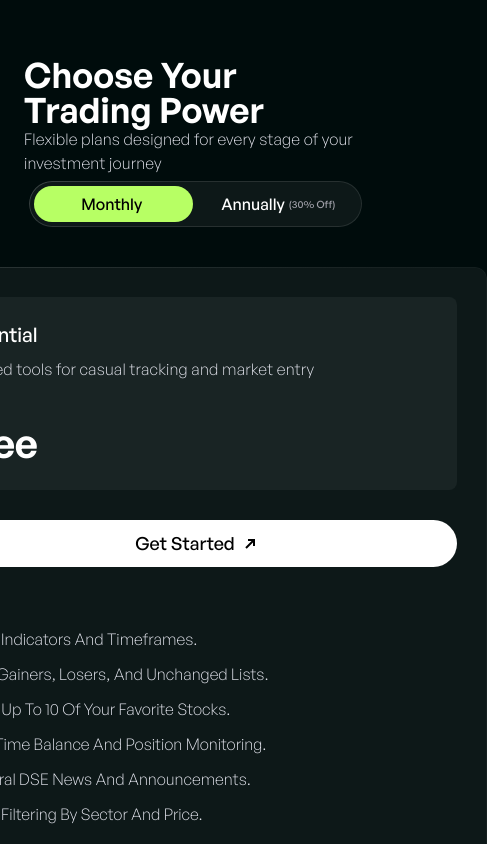
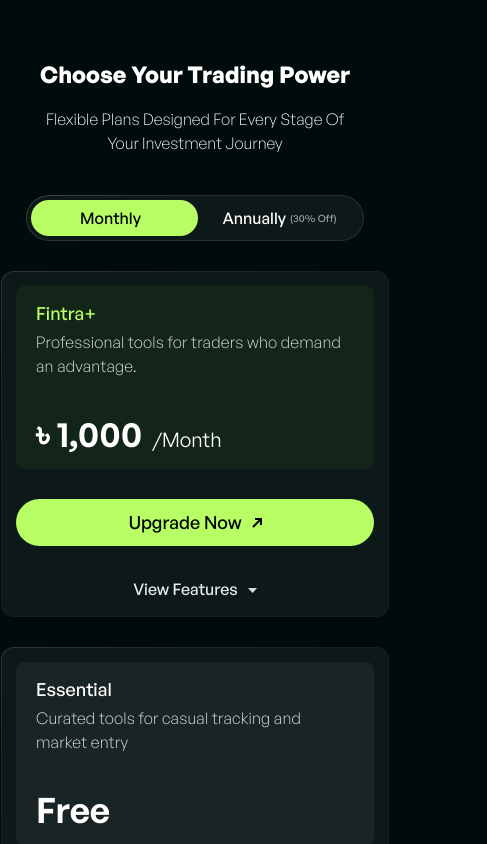
Before and after one commit to Arif26761/fintra0.1-frontend, a Next.js app: page / in a window 390 px wide. Shown: the part 2240-3084 px from the top of the page, 487 px wide, since content can reach past the window. Built offline with nearby package versions, Linux system fonts and the light colour scheme.

Commit message:
Mobile Pricing plan generated

```diff
--- a/src/components/LandingPage/BillingToggle.jsx
+++ b/src/components/LandingPage/BillingToggle.jsx
@@ -1,13 +1,13 @@
 'use client';
 
 const OPTIONS = [
-  { id: 'monthly', label: 'Monthly', size: 'w-39.75 font-medium' },
-  { id: 'annually', label: 'Annually', note: '(30% Off)', size: 'w-38.5 font-medium' },
+  { id: 'monthly', label: 'Monthly', size: 'lg:w-39.75' },
+  { id: 'annually', label: 'Annually', note: '(30% Off)', size: 'lg:w-38.5' },
 ];
 
 const PILL = {
-  monthly: 'left-1.25 w-39.75',
-  annually: 'left-42 w-38.5',
+  monthly: 'left-1.375 w-41.75 lg:left-1.25 lg:w-39.75',
+  annually: 'left-41.25 w-41.75 lg:left-42 lg:w-38.5',
 };
 
 export default function BillingToggle({ value, onChange }) {
@@ -15,11 +15,11 @@
     <div
       role="group"
       aria-label="Billing period"
-      className="gradient-ring no-ring-hover relative flex h-11.5 w-83.25 shrink-0 items-center gap-2.5 rounded-pill shadow-[inset_0_0_0_1px_rgb(255_255_255/0.08)] bg-bg-card p-1.25"
+      className="gradient-ring no-ring-hover relative flex h-11.5 w-90.875 shrink-0 items-center gap-2.5 rounded-pill shadow-[inset_0_0_0_1px_rgb(255_255_255/0.08)] bg-bg-card p-1.25 lg:w-83.25"
     >
       <span
         aria-hidden="true"
-        className={`absolute top-1.25 w-39.75 h-9 rounded-pill items-center bg-brand transition-all duration-300 ${PILL[value]}`}
+        className={`absolute top-1.25 h-9 rounded-pill bg-brand transition-all duration-300 ${PILL[value]}`}
       />
 
       {OPTIONS.map((option) => (
--- a/src/components/LandingPage/FaqItem.jsx
+++ b/src/components/LandingPage/FaqItem.jsx
@@ -1,21 +1,7 @@
 'use client';
 
 import Image from 'next/image';
-
-// 16x9 solid triangle — Figma "Vector", fill #a1a1aa.
-function Caret({ open }) {
-  return (
-    <svg
-      viewBox="0 0 16 9"
-      aria-hidden="true"
-      className={`h-2.25 w-4 shrink-0 text-ink-muted transition-transform duration-300 linear ${
-        open ? 'rotate-180' : ''
-      }`}
-    >
-      <path d="M0 0h16L8 9z" fill="currentColor" />
-    </svg>
-  );
-}
+import Caret from '../common/Icon/Caret';
 
 export default function FaqItem({ id, question, answer, open, onToggle }) {
   return (
--- /dev/null
+++ b/src/components/LandingPage/PlanFeatures.jsx
@@ -0,0 +1,51 @@
+'use client';
+
+import { useState } from 'react';
+import Check from '@/components/common/Check';
+import Caret from '../common/Icon/Caret';
+
+export default function PlanFeatures({ featured, featuresLabel, features }) {
+  const [open, setOpen] = useState(false);
+
+  return (
+    <div className={`relative z-40 flex w-full flex-col ${open ? 'pb-1.25 lg:pb-0' : ''}`}>
+      {/* Frame 883 — 333.5x26, mobile only. Desktop shows the list unconditionally. */}
+      <button
+        type="button"
+        onClick={() => setOpen((v) => !v)}
+        aria-expanded={open}
+        className="flex h-6.5 w-full items-center justify-center gap-2.5 py-1.25 text-base leading-4 font-medium text-ink-soft capitalize lg:hidden"
+      >
+        View Features
+        <Caret open={open} className="mt-0.75 h-[5.14px] w-2.25 text-[#d9d9d9]" />
+      </button>
+
+      <div
+        className={`grid transition-[grid-template-rows] duration-300 ease-linear lg:grid-rows-[1fr] ${
+          open ? 'grid-rows-[1fr]' : 'grid-rows-[0fr]'
+        }`}
+      >
+        <div className="overflow-hidden">
+          {/* Frame 887 — pad 0 10px on mobile, flush on desktop */}
+          <div className="flex w-full flex-col gap-3.75 px-2.5 pt-3.75 lg:px-0 lg:pt-0">
+            <p className="hidden text-base leading-4 font-medium text-ink-soft capitalize lg:block">
+              {featuresLabel}
+            </p>
+
+            {/* Frame 854 — gap 13 */}
+            <ul className="flex w-full flex-col gap-3.25">
+              {features.map((feature) => (
+                <li key={feature} className="flex w-full items-start gap-4.5 lg:h-5.5">
+                  <Check className={featured ? 'text-brand' : 'text-ink'} />
+                  <span className="text-base leading-5.5 font-light text-ink-soft capitalize">
+                    {feature}
+                  </span>
+                </li>
+              ))}
+            </ul>
+          </div>
+        </div>
+      </div>
+    </div>
+  );
+}
--- a/src/components/LandingPage/Pricing.jsx
+++ b/src/components/LandingPage/Pricing.jsx
@@ -2,13 +2,16 @@
 
 export default function Pricing() {
   return (
-    <section data-section="pricing" className="flex w-full max-w-360 flex-col items-center gap-10">
-      <div className="flex h-21 w-full items-center px-6 lg:px-30.25">
-        <div className="flex h-full w-full max-w-299.5 flex-col items-center justify-between">
-          <h2 className="text-3xl leading-8.75 font-semibold text-ink capitalize">
+    <section
+      data-section="pricing"
+      className="flex w-97 lg:w-full max-w-360 flex-col items-center gap-10"
+    >
+      <div className="flex h-24.5 w-full items-center justify-center px-5 lg:h-21 lg:px-30.25">
+        <div className="flex h-full w-78 flex-col gap-3.75 text-center lg:w-full lg:max-w-299.5 lg:items-center lg:justify-between lg:gap-0">
+          <h2 className="text-[23px] leading-8.75 font-bold text-ink capitalize lg:text-3xl lg:font-semibold">
             Choose Your Trading Power
           </h2>
-          <p className="text-base leading-6 font-light tracking-[0.16px] text-ink-soft">
+          <p className="text-base leading-6 font-light text-ink capitalize lg:tracking-[0.16px] lg:text-ink-soft lg:normal-case">
             Flexible plans designed for every stage of your investment journey
           </p>
         </div>
--- a/src/components/LandingPage/PricingCard.jsx
+++ b/src/components/LandingPage/PricingCard.jsx
@@ -2,6 +2,7 @@
 import ArrowUpRight from '@/components/common/Icon/ArrowUpRight';
 import Button from '@/components/common/Button';
 import Check from '@/components/common/Check';
+import PlanFeatures from './PlanFeatures';
 
 export default function PricingCard({
   name,
@@ -18,7 +19,8 @@
 
   return (
     <div
-      className={`gradient-ring group relative flex h-155.75 w-145.75 shrink-0 flex-col gap-7.5 overflow-hidden rounded-md bg-bg-card p-7.5 transition-all duration-300 ${
+      // card root
+      className={`gradient-ring group relative flex w-90.875 shrink-0 flex-col gap-7.5 overflow-hidden rounded-md bg-bg-card p-3.75 transition-all duration-300 lg:h-155.75 lg:w-145.75 lg:p-7.5 ${
         featured ? '' : 'ring-hover-white'
       }`}
     >
@@ -32,13 +34,15 @@
       />
 
       <div
-        className={`relative z-10 flex w-full flex-col gap-8.75 rounded-sm p-5 ${
+        // header box — pad 15/20 mobile, 20 all round desktop
+        className={`relative z-10 flex w-full flex-col gap-8.75 rounded-sm px-5 py-3.75 lg:p-5 ${
           featured ? 'bg-surface-alt' : 'bg-surface'
         }`}
       >
         <div className="flex w-full flex-col gap-1.25">
           <h3
-            className={`text-xl leading-8.75 font-medium capitalize ${
+            // name  18/24 → 20/35
+            className={`text-lg leading-6 font-medium capitalize lg:text-xl lg:leading-8.75 ${
               featured ? 'text-brand' : 'text-ink'
             }`}
           >
@@ -50,7 +54,7 @@
         </div>
 
         <p className="flex w-full items-center justify-between capitalize">
-          <span className="flex items-baseline gap-2.5 text-4xl leading-13.5 font-semibold text-ink">
+          <span className="flex items-baseline gap-2.5 text-3xl leading-10.25 font-semibold text-ink lg:text-4xl lg:leading-13.5">
             {price}
             {priceUnit && <span className="text-xl leading-none font-normal">{priceUnit}</span>}
           </span>
@@ -70,20 +74,7 @@
         </Button>
       </div>
 
-      <div className="relative z-40 flex w-full flex-col gap-3.75">
-        <p className="text-base leading-4 font-medium text-ink-soft capitalize">{featuresLabel}</p>
-
-        <ul className="flex w-full flex-col gap-3.25">
-          {features.map((feature) => (
-            <li key={feature} className="flex h-5.5 w-full gap-4.5">
-              <Check className={featured ? 'text-brand' : 'text-ink'} />
-              <span className="text-base leading-5.5 font-light text-ink-soft capitalize">
-                {feature}
-              </span>
-            </li>
-          ))}
-        </ul>
-      </div>
+      <PlanFeatures featured={featured} featuresLabel={featuresLabel} features={features} />
     </div>
   );
 }
--- a/src/components/LandingPage/PricingPlans.jsx
+++ b/src/components/LandingPage/PricingPlans.jsx
@@ -50,10 +50,10 @@
   const [billing, setBilling] = useState('monthly');
 
   return (
-    <>
+    <div className="flex w-full flex-col items-center gap-7.5 lg:contents">
       <BillingToggle value={billing} onChange={setBilling} />
 
-      <div className="flex w-full flex-wrap items-center justify-center gap-7.5">
+      <div className="flex w-full flex-col-reverse items-center gap-7.5 lg:flex-row lg:flex-wrap lg:justify-center">
         {PLANS.map((plan) => {
           const { price, unit, save } = plan.pricing[billing];
 
@@ -73,6 +73,6 @@
           );
         })}
       </div>
-    </>
+    </div>
   );
 }
--- /dev/null
+++ b/src/components/common/Icon/Caret.jsx
@@ -0,0 +1,14 @@
+export default function Caret({ open, className = '' }) {
+  const sizeAndColor = className || 'h-2.25 w-4 text-ink-muted';
+  return (
+    <svg
+      viewBox="0 0 16 9"
+      aria-hidden="true"
+      className={`shrink-0 transition-transform duration-300 linear ${
+        open ? 'rotate-180' : ''
+      } ${sizeAndColor}`}
+    >
+      <path d="M0 0h16L8 9z" fill="currentColor" />
+    </svg>
+  );
+}
```
